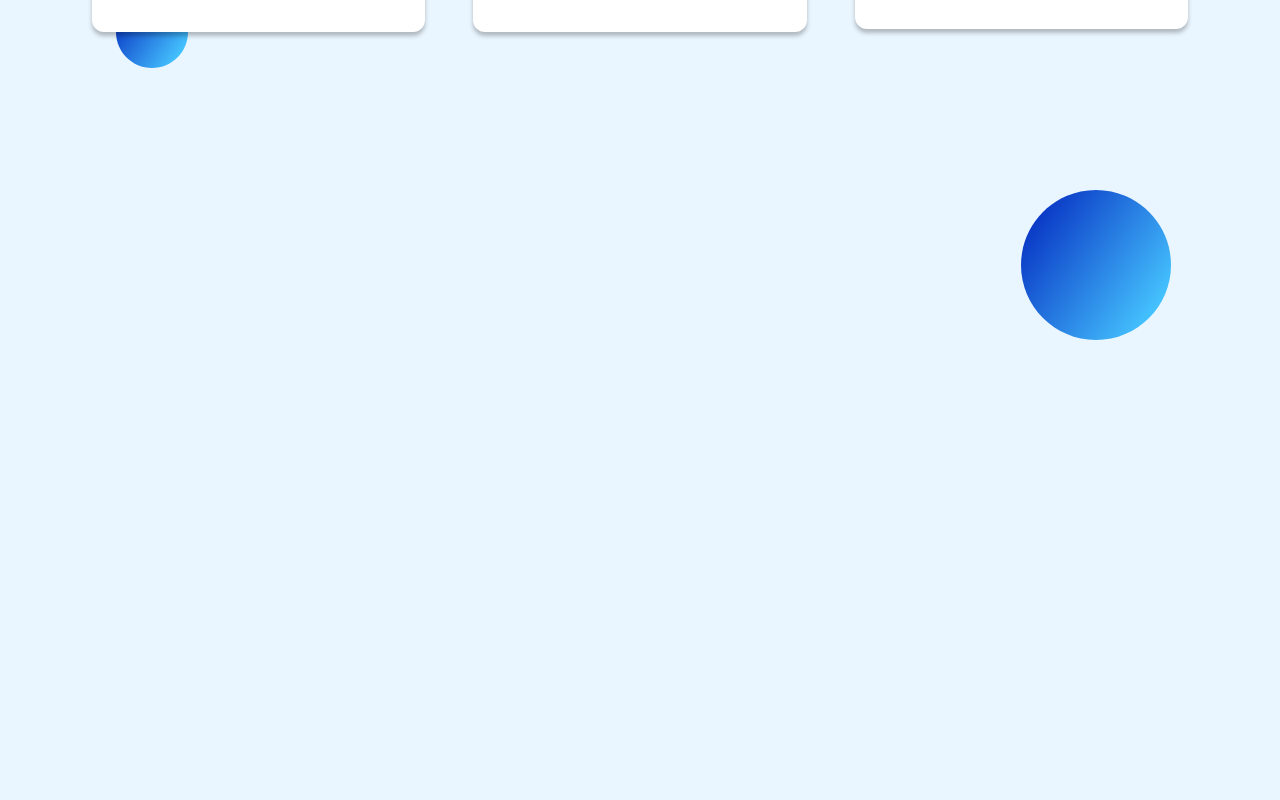
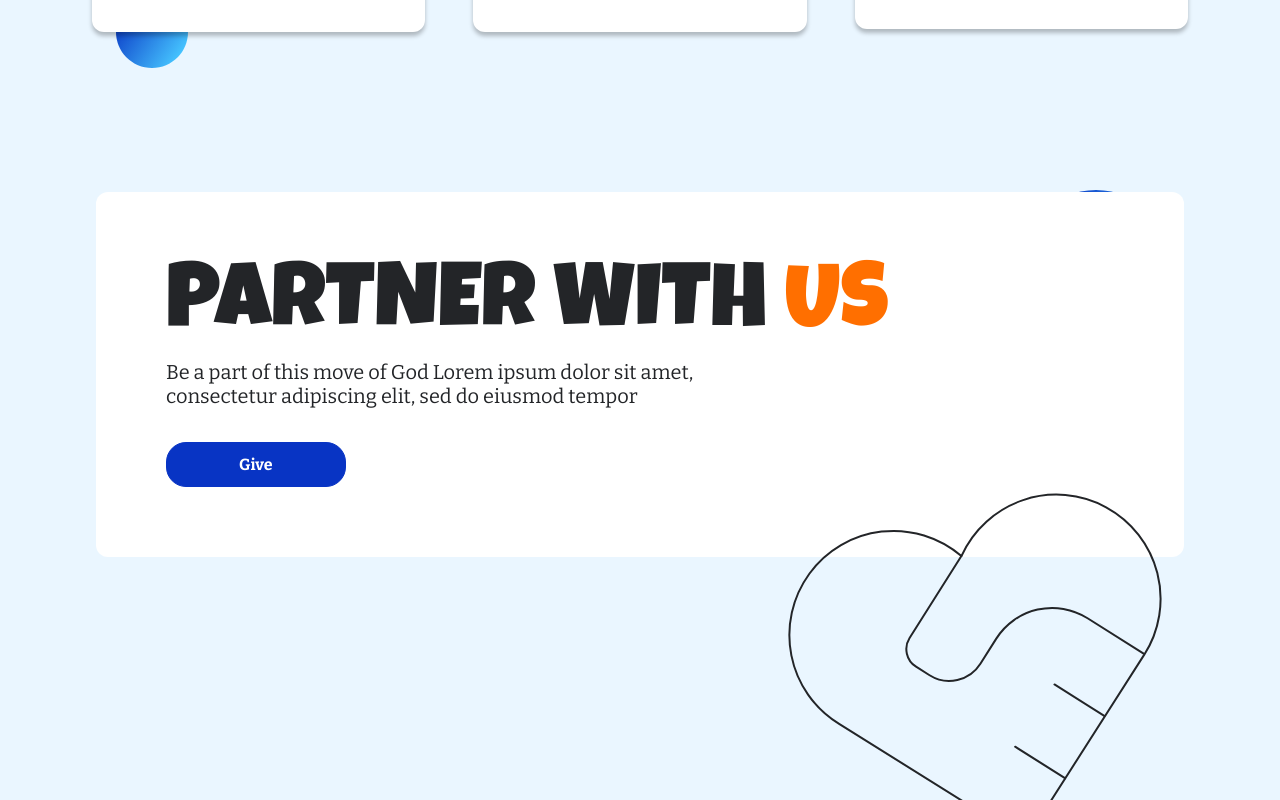
Before and after one commit to PraiseKemi/yen-website, a React (Create React App) app: page / in a window 1280 px wide. Shown: the part 3362-4162 px from the top of the page. Before the commit the page ends 3702 px from the top, so only its background shows below. Built offline with nearby package versions, Linux system fonts and the light colour scheme.

Commit message:
created another section on the homepage as a component to enable easy duuplication on other pages and manage uodates and maintenance better

```diff
--- a/src/App.css
+++ b/src/App.css
@@ -153,6 +153,12 @@ header p {
   border-radius: 20px;
 }
 
+.sermons button:hover {
+  background: white;
+  color: var(--secondary-color);
+  transition: all ease-in-out 200ms;
+}
+
 #disabledButton {
   background: #D6D6DB;
   font-family: var(--secondary-font);
--- a/src/App.js
+++ b/src/App.js
@@ -1,5 +1,6 @@
 import React from 'react';
 import './App.css';
+import Partner from "./Partner";
 import heroimage from "./images/home-hero-section.png";
 import welcomeimage from "./images/home-welcome-section.svg";
 import eventsimage from "./images/events-image.svg";
@@ -127,6 +128,10 @@ export default function App() {
           </div>
         </div>
       </section>
+
+      <section>
+        <Partner />
+      </section>
     </div>
   );
 }
--- /dev/null
+++ b/src/Partner.css
@@ -0,0 +1,46 @@
+.Partner {
+    max-width: 85%;
+    background: white;
+    border-radius: 12px;
+    margin: 70px auto;
+    padding: 70px;
+}
+
+.Partner h2 {
+    font-family: var(--primary-font);
+    font-size: 90px;
+    color: var(--primary-color);
+    line-height: 90px;
+}
+
+.Partner p {
+    font-family: var(--secondary-font);
+    font-size: 20px;
+    color: var(--primary-color);
+    line-height: 24px;
+    margin-bottom: 34px;
+}
+
+.Partner button {
+    font-family: var(--secondary-font);
+    font-weight: 700;
+    font-size: 16px;
+    line-height: 19.2px;
+    padding: 12px 72px;
+    background: var(--secondary-color);
+    color: white;
+    border: 1px solid var(--secondary-color);
+    border-radius: 20px;
+}
+
+.Partner button:hover {
+    background: white;
+    color: var(--secondary-color);
+    transition: all ease-in-out 200ms;
+}
+
+#partnerHeart {
+    position: absolute;
+    right: 114px;
+    top: 3785px;
+}
--- /dev/null
+++ b/src/Partner.js
@@ -0,0 +1,17 @@
+import React from 'react';
+import './Partner.css';
+import heart from './images/partner-heart.svg'
+
+export default function Partner() {
+    return (
+        <div className="Partner">
+        <h2>PARTNER WITH <span className="highlight">US</span></h2>
+        <p>Be a part of this move of God Lorem ipsum dolor sit amet,
+          <br />
+          consectetur adipiscing elit, sed do eiusmod tempor
+        </p>
+        <a href='https://www.google.com' target='_blank' rel="noreferrer"><button>Give</button></a>
+        <img src={heart} alt='heart' className='img-fluid' id='partnerHeart' />
+        </div>
+    )
+}
```
Also changed, not shown: src/images/partner-heart.svg (added).
